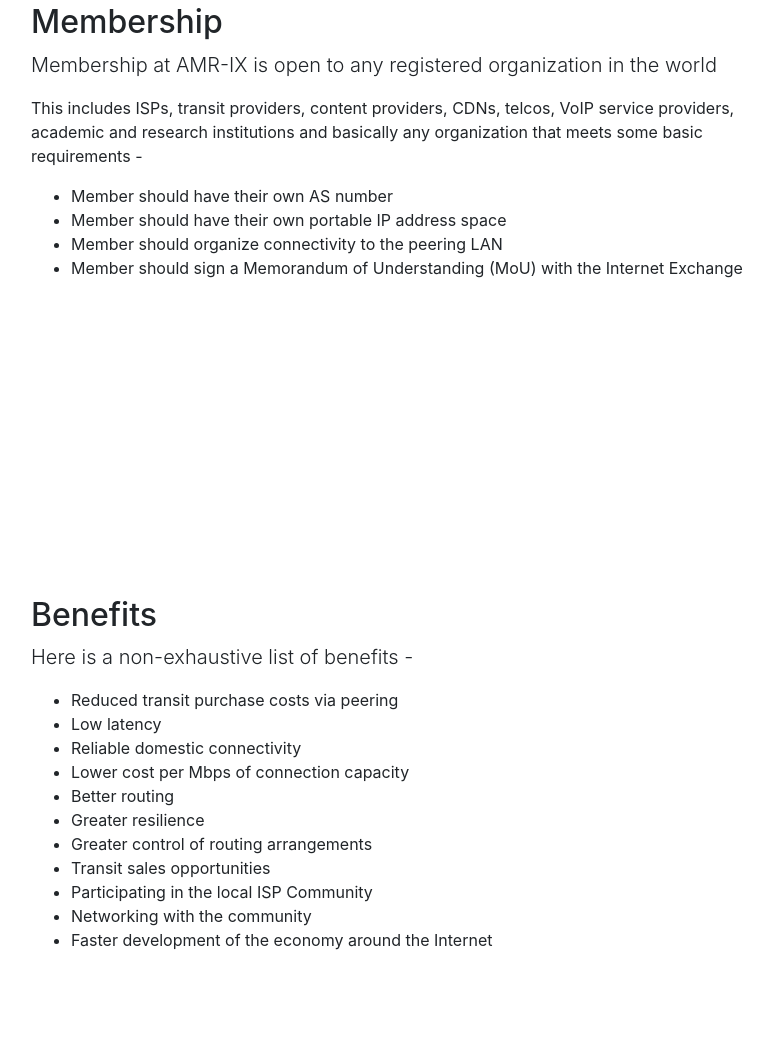
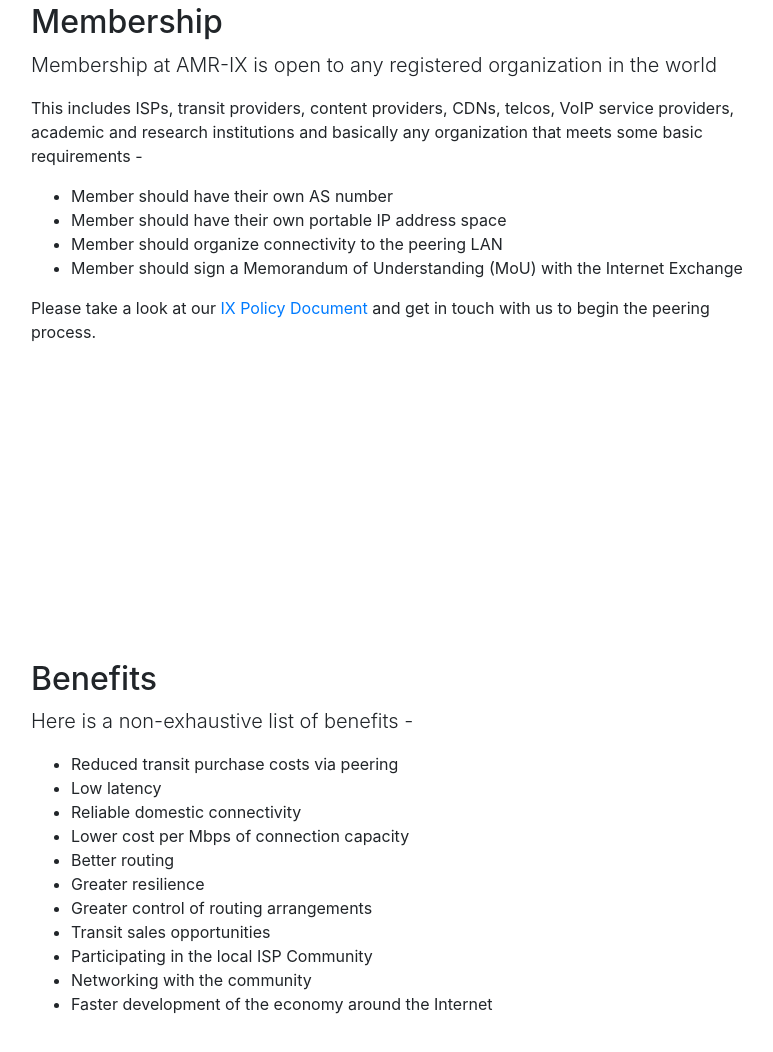
Before and after one commit to yugandhar91/amr-ix.net, a website with bundled scripts: page index.html in a window 1280 px wide. Shown: the part 1489-2541 px from the top of the page, without its empty margins (244-1017 px from the left). Built offline with nearby package versions, Linux system fonts and the light colour scheme.

Commit message:
Added link to policy document

```diff
--- a/index.html
+++ b/index.html
@@ -107,6 +107,9 @@
               <li>Member should organize connectivity to the peering LAN</li>
               <li>Member should sign a Memorandum of Understanding (MoU) with the Internet Exchange</li>
             </ul>
+            </p>
+            <p>
+              Please take a look at our <a href="AMR-IX-Policy.pdf" target="_blank">IX Policy Document</a> and get in touch with us to begin the peering process.
             </p>
           </div>
         </div>
```
